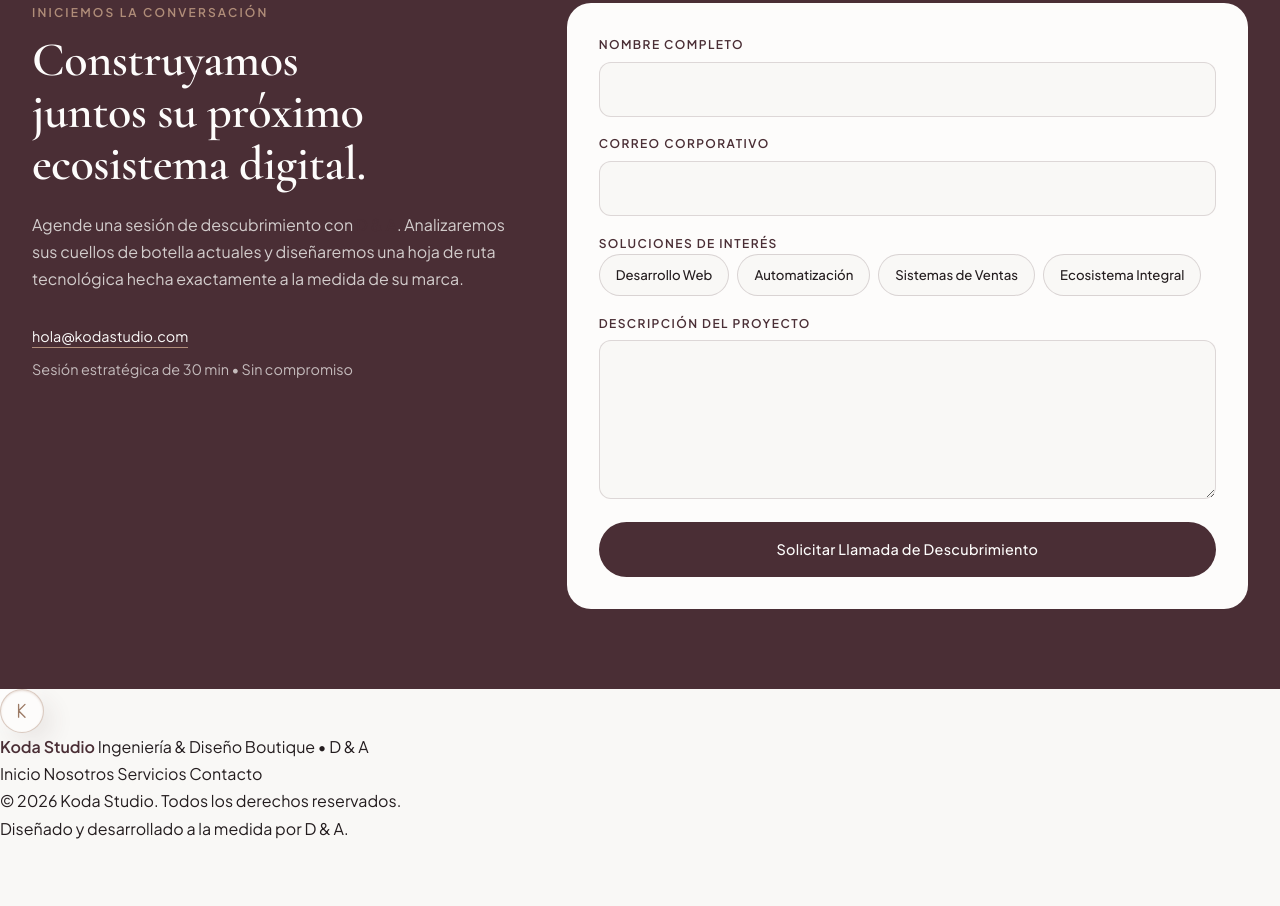
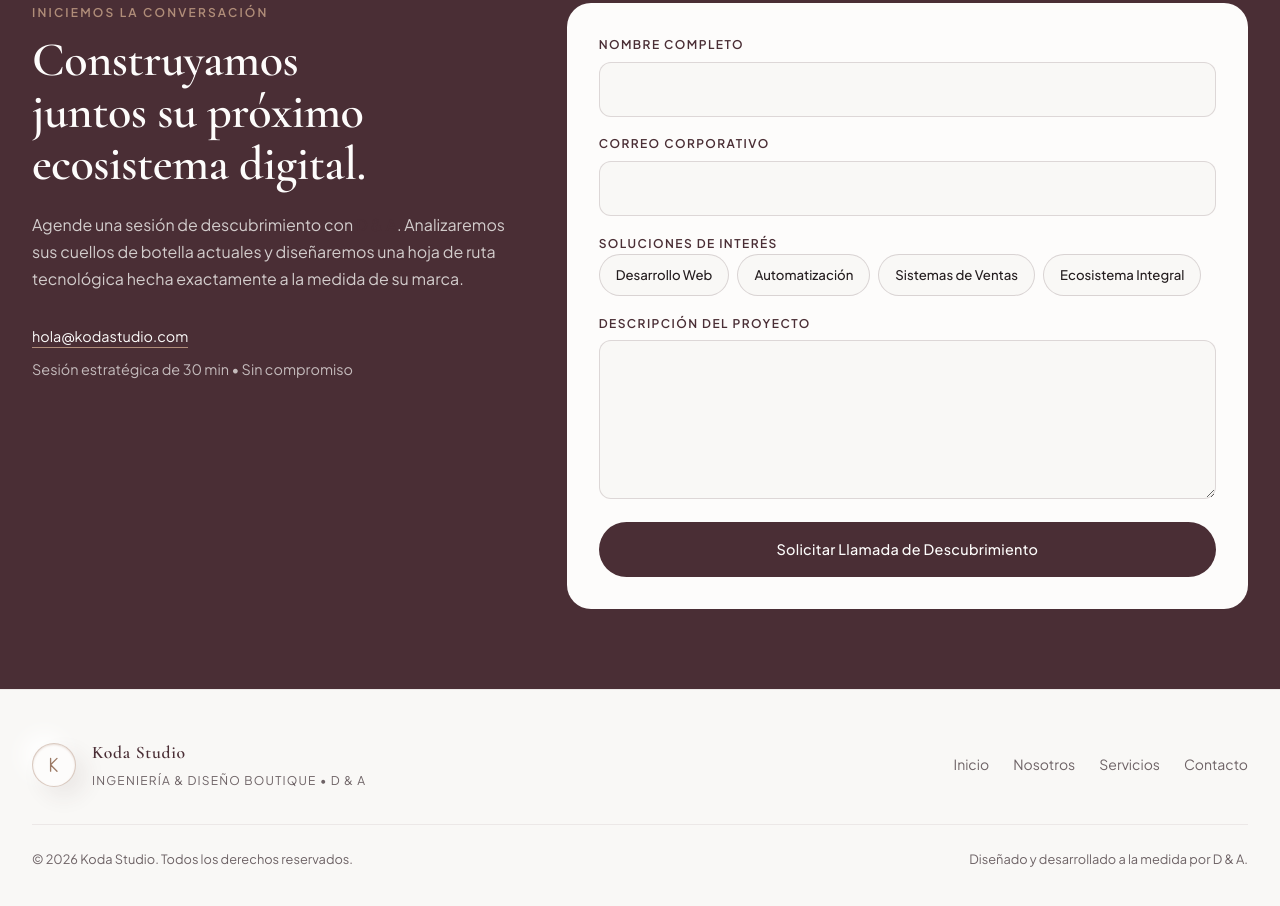
Before and after one commit to KodaStudiogt/KodaStudio, a plain HTML site: page index.html in a window 1280 px wide. Shown: the part 2927-3833 px from the top of the page. Before the commit the page ends 3769 px from the top, so only its background shows below. Drawn offline with nearby package versions, Linux system fonts and the light colour scheme.

Commit message:
feat: implementar pie de pagina y ano dinamico
Resuelve la User History #3 (parte 4)

- footer en dos filas con marca, enlaces rapidos y firma

- footer.js imprime el ano actual con textContent

```diff
--- a/css/layout/footer.css
+++ b/css/layout/footer.css
@@ -1,6 +1,64 @@
-.site-footer {
-  color: var(--color-muted);
-  font-size: 0.9rem;
-  padding: 2rem 1.5rem;
-  text-align: center;
+/**
+ * css/layout/footer.css
+ * Pie de página. Dueño: D. Spec §2.F.
+ */
+
+.footer {
+    padding: 3rem max(1.5rem, calc((100% - 76rem) / 2)) 2.5rem;
+    border-top: var(--border-subtle);
+    color: var(--color-muted);
+    font-size: 0.875rem;
 }
+
+.footer__top {
+    display: flex;
+    flex-wrap: wrap;
+    align-items: center;
+    justify-content: space-between;
+    gap: 1.5rem;
+    padding-bottom: 2rem;
+}
+
+.footer__brand {
+    display: flex;
+    align-items: center;
+    gap: 1rem;
+}
+
+.footer__brand-text {
+    display: grid;
+    gap: 0.2rem;
+}
+
+.footer__brand-text strong {
+    color: var(--color-plum);
+    font-family: var(--font-heading);
+    font-size: 1.1rem;
+    letter-spacing: 0.04em;
+}
+
+.footer__brand-text span {
+    font-size: 0.75rem;
+    letter-spacing: 0.1em;
+    text-transform: uppercase;
+}
+
+.footer__nav {
+    display: flex;
+    flex-wrap: wrap;
+    gap: 1.5rem;
+}
+
+.footer__nav a:hover {
+    color: var(--color-plum);
+}
+
+.footer__bottom {
+    display: flex;
+    flex-wrap: wrap;
+    justify-content: space-between;
+    gap: 0.75rem;
+    padding-top: 1.5rem;
+    border-top: var(--border-subtle);
+    font-size: 0.8rem;
+}
--- a/js/modules/footer.js
+++ b/js/modules/footer.js
@@ -1,7 +1,6 @@
 /**
  * js/modules/footer.js
- * STUB del contrato. Dueño: D.
- * Implementación real en `feature/footer`.
+ * Año dinámico del copyright. Dueño: D.
  */
 
 import { DOM_SELECTORS } from "../config/selectors.js";
@@ -11,5 +10,5 @@ export function initFooter() {
 
     if (!yearElement) return;
 
-    // TODO(D): imprimir el año actual con textContent.
+    yearElement.textContent = String(new Date().getFullYear());
 }
```
